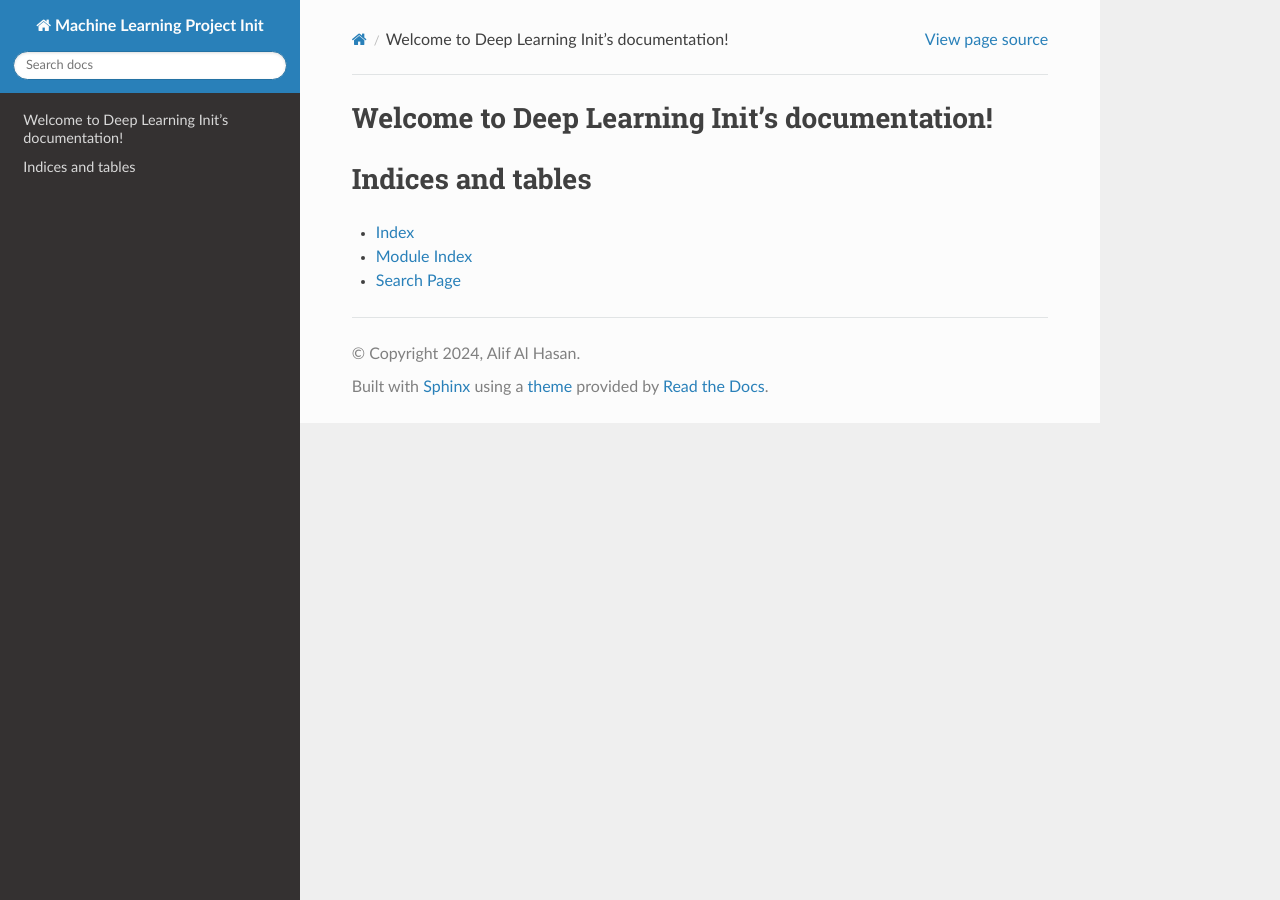
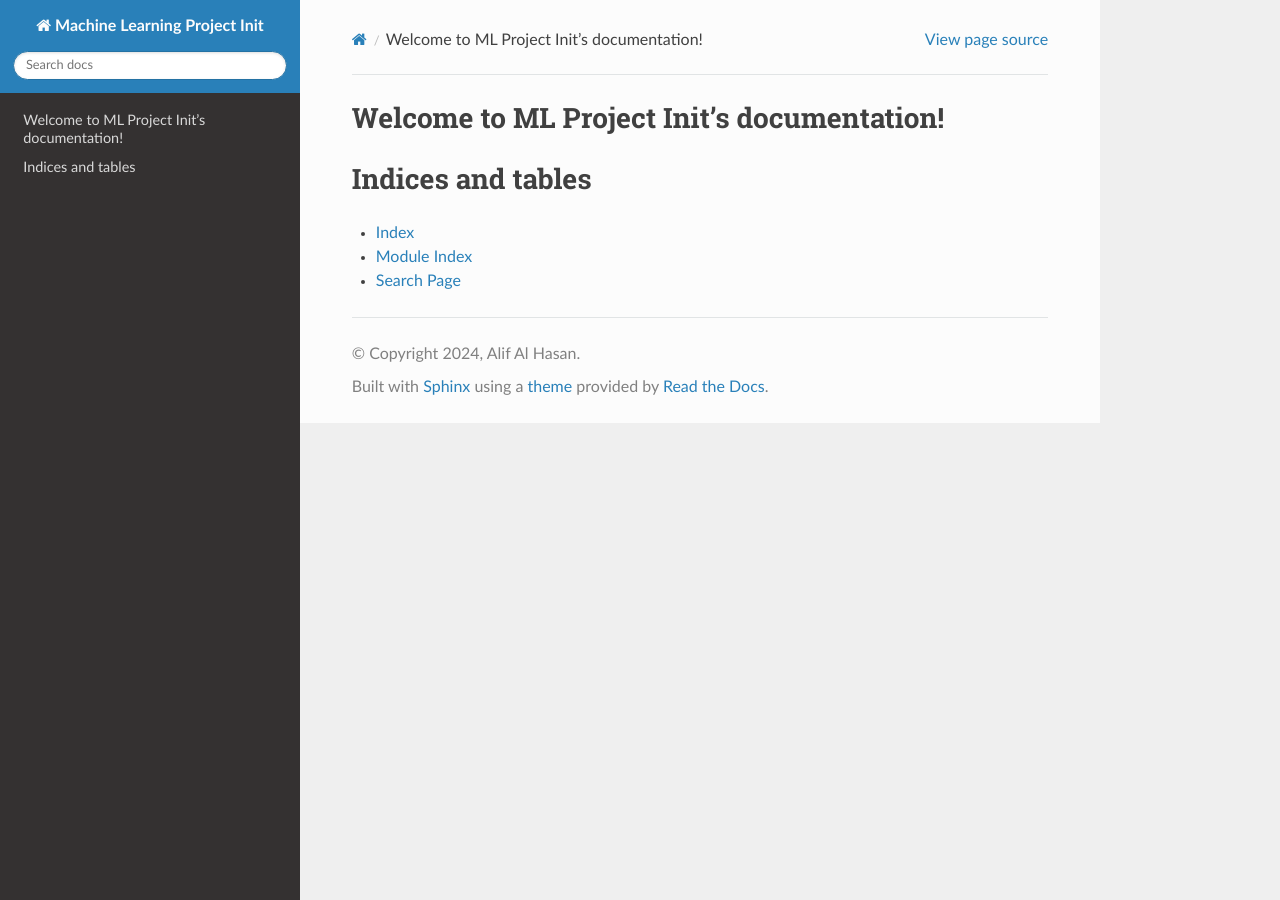
Before and after one commit to alifalhasan/ML-project-init, a Sphinx documentation site: the page built from docs/index.rst, in a window 1280 px wide. Built offline with Sphinx 7.4.7 and the Read the Docs theme 2.0.0, drawn with Linux system fonts in a browser that asks for light colours; pages that are not in the unit, such as notebooks, are missing from menus.

```diff
--- a/docs/index.rst
+++ b/docs/index.rst
@@ -1,10 +1,10 @@
-.. Deep Learning Init documentation master file, created by
-   sphinx-quickstart on Mon Jan  1 17:53:58 2024.
+.. ML Project Init documentation master file, created by
+   sphinx-quickstart on Tue Jan  2 18:50:44 2024.
    You can adapt this file completely to your liking, but it should at least
    contain the root `toctree` directive.
 
-Welcome to Deep Learning Init's documentation!
-==============================================
+Welcome to ML Project Init's documentation!
+===========================================
 
 .. toctree::
    :maxdepth: 2
```
